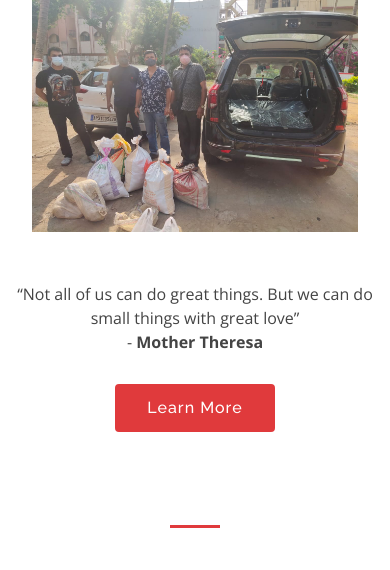
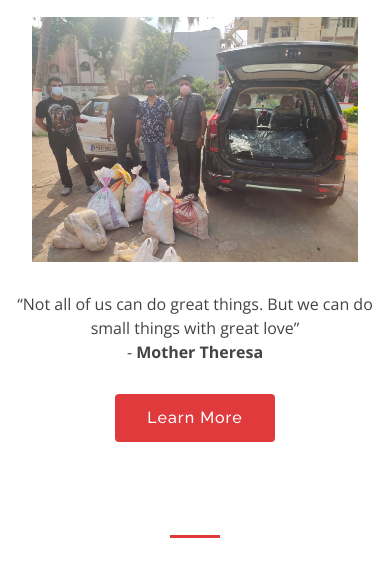
Before and after one commit to JustinClarke/wecare-website, a plain HTML site: page public/index.html in a window 390 px wide. Shown: the part 274-844 px from the top of the page. Drawn offline with nearby package versions, Linux system fonts and the light colour scheme; a script that the page names is missing.

Commit message:
style update

```diff
--- a/public/assets/css/style.css
+++ b/public/assets/css/style.css
@@ -61,7 +61,7 @@ h1, h2, h3, h4, h5, h6 {
 
 @media (max-width: 450px) {
   .extra-pad{
-    margin-top: 800px;
+    margin-top: 900px;
   }
   #about .container{
     padding: 0px 50px;
--- a/public/index.html
+++ b/public/index.html
@@ -59,13 +59,13 @@
   <section id="head" class="d-flex align-items-center">
 
     <div class="container" data-aos="zoom-out" data-aos-delay="0">
-      <div class="row justify-content-evenly align-items-center extra-pad" style="text-align: center; padding-top: 100px;">
-        <div class="col-lg-4 col-md-4 col-sm-12">
+      <div class="row justify-content-evenly align-items-center extra-pad" style="text-align: center; padding-top: 40px;">
+        <div class="col-lg-6 col-md-6 col-sm-12">
           <!-- <img src="assets/img/we-care.png" style="width: 40%;" alt=""> -->
           <h1 style="color: black;">Vizag We Care</h1>
           <h2 style="color: black;">Helping Our Community</h2>
           <img src="assets/img/images/image 1.jpeg" style="width: 100%; padding: 20px;" alt="">
-          <p style="padding-top: 30px;">“Not all of us can do great things. But we can do small things with great love”
+          <p style="padding-top: 10px;">“Not all of us can do great things. But we can do small things with great love”
             <br>
           - <span style="font-weight: bold">Mother Theresa</span>
           <br>
```
Also changed, not shown: 1 other file.
